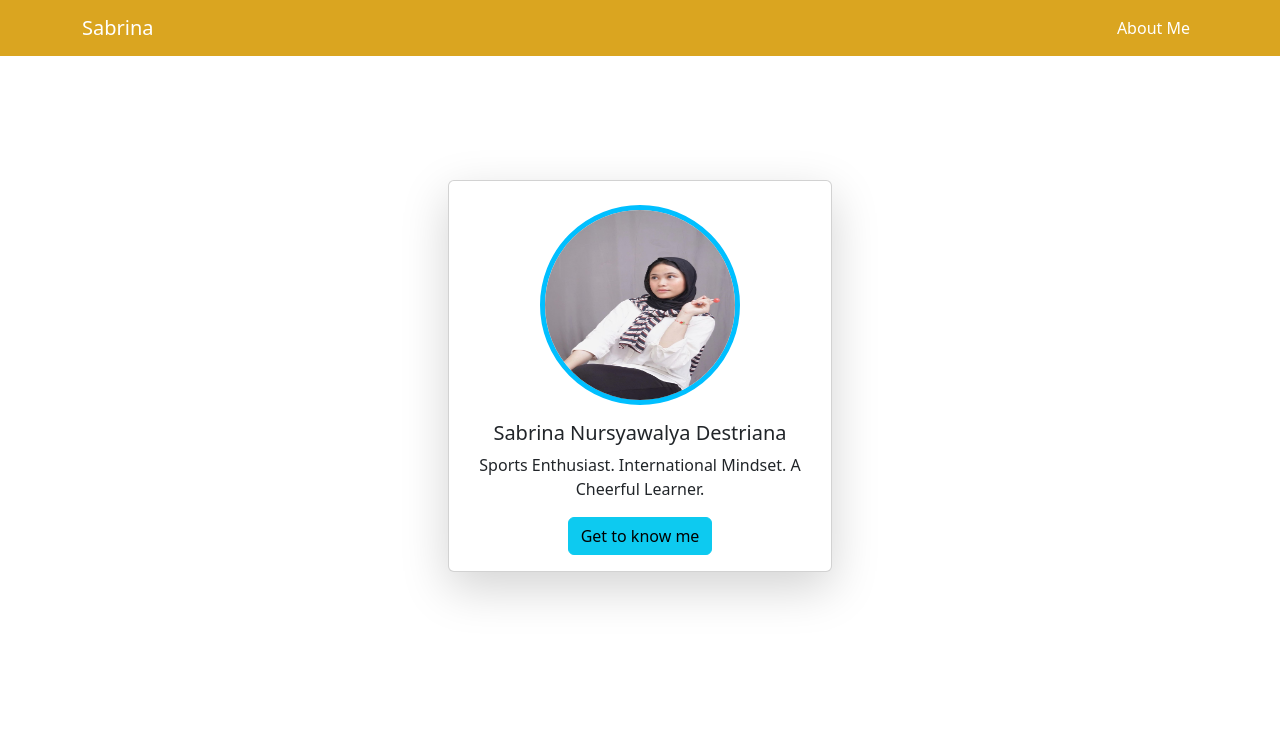
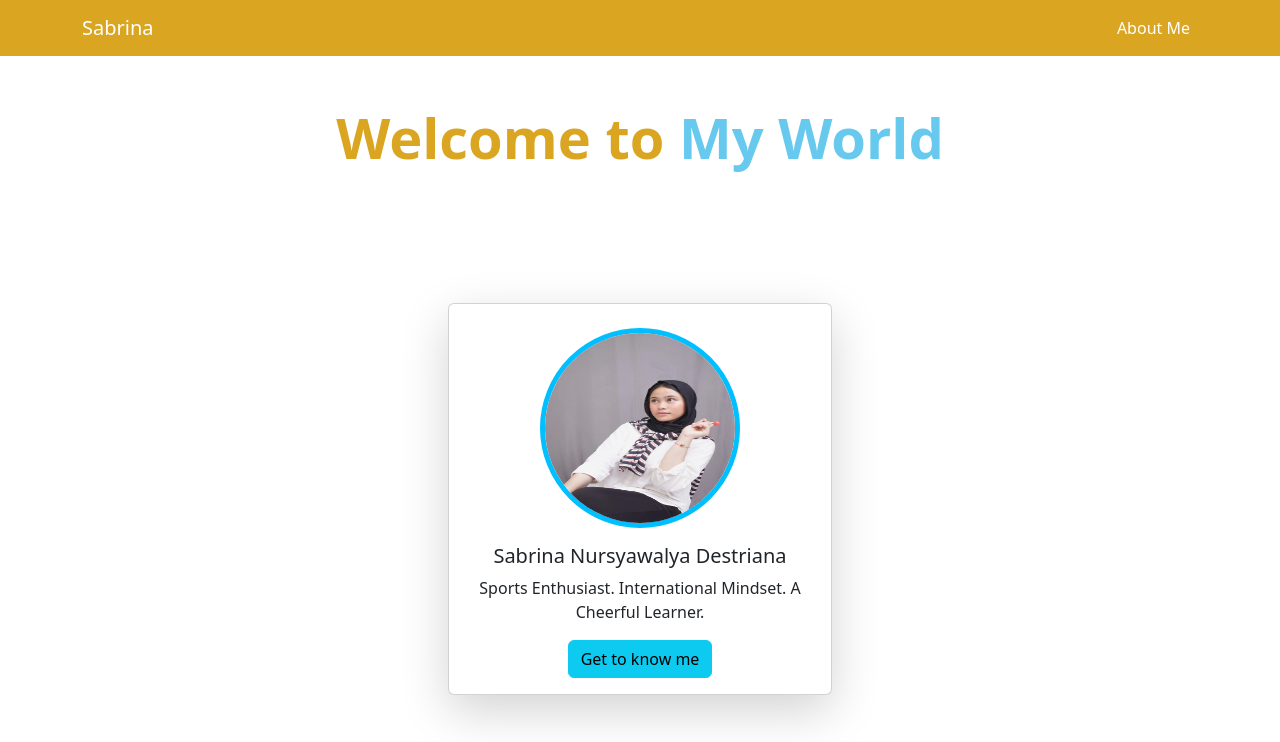
Before and after one commit to Satriomj/Website-About, a plain HTML site: page index.html in a window 1280 px wide. Shown: the top 742 px of the page. Drawn offline with nearby package versions, Linux system fonts and the light colour scheme.

Commit message:
Update index.html

```diff
--- a/index.html
+++ b/index.html
@@ -72,6 +72,13 @@
         </div>
       </div>
     </nav>
+
+    <div class="container mt-5 text-center">
+      <h3 class="display-4 fw-bold">
+        <span style="color: #daa520">Welcome to</span>
+        <span style="color: #68c9ef">My World</span>
+      </h3>
+    </div>
 
     <!-- Home Section -->
     <div class="container d-flex justify-content-center align-items-center" style="height: 80vh">
```
